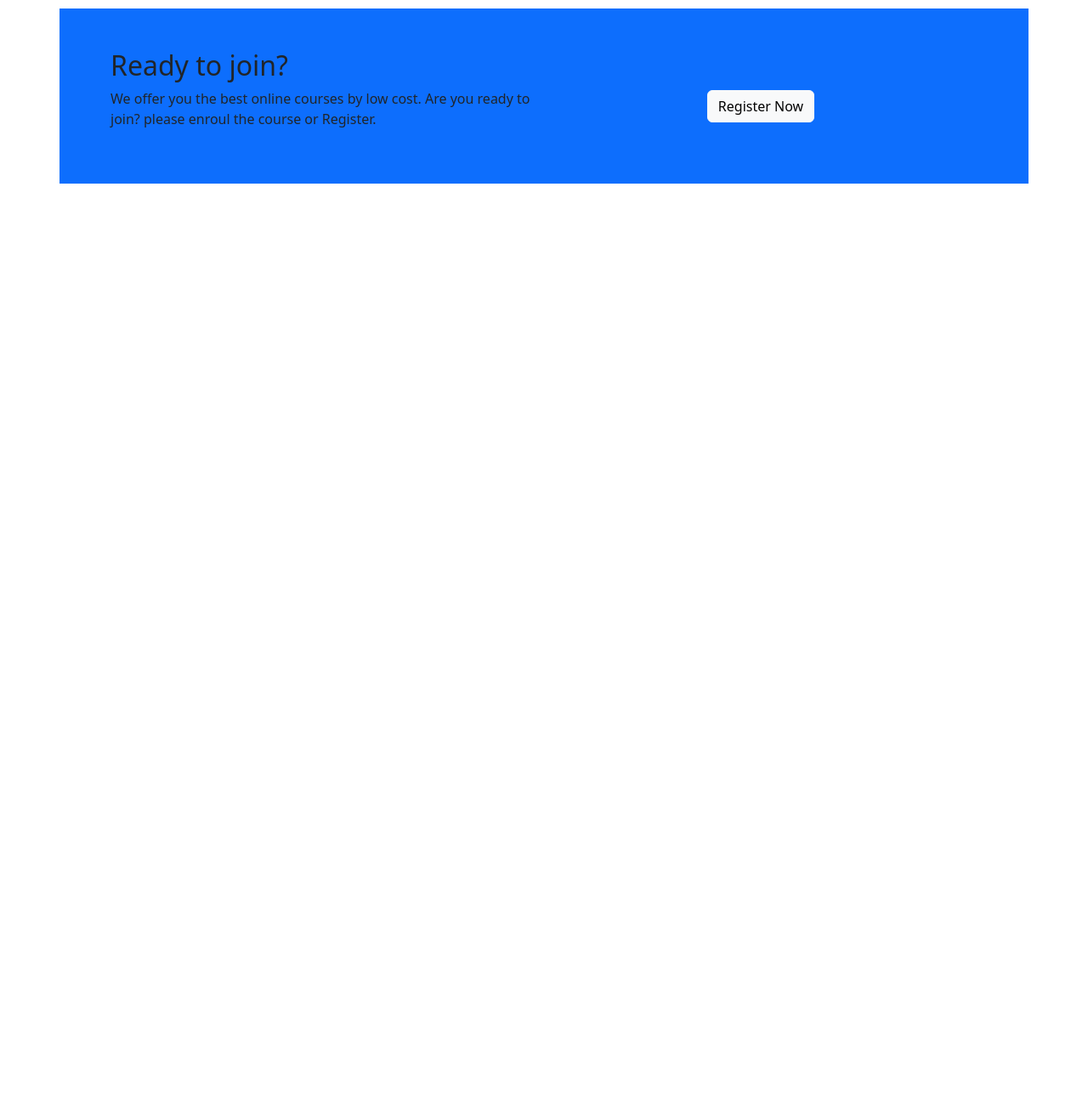
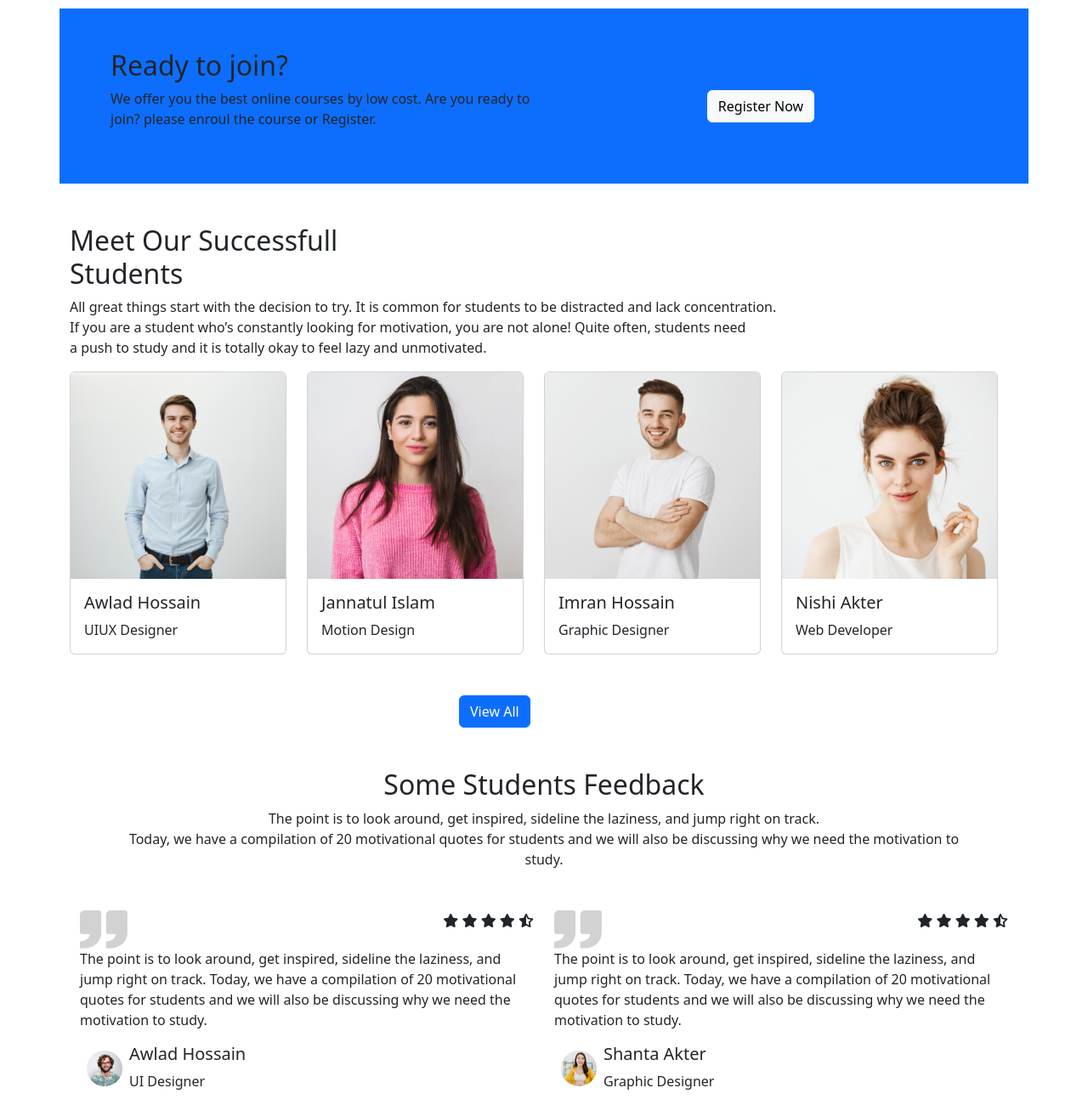
Before and after one commit to akadercox/e-learning, a plain HTML site: page index.html in a window 1280 px wide. Shown: the part 2377-3677 px from the top of the page at 85% size. Before the commit the page ends 2593 px from the top, so only its background shows below. Drawn offline with nearby package versions, Linux system fonts and the light colour scheme.

Commit message:
feedback commit

```diff
--- a/index.html
+++ b/index.html
@@ -7,6 +7,7 @@
     <title>E-Learning</title>
     <link href="https://cdn.jsdelivr.net/npm/bootstrap@5.2.0/dist/css/bootstrap.min.css" rel="stylesheet"
         integrity="sha384-gH2yIJqKdNHPEq0n4Mqa/HGKIhSkIHeL5AyhkYV8i59U5AR6csBvApHHNl/vI1Bx" crossorigin="anonymous">
+        <script src="https://kit.fontawesome.com/8a90567f10.js" crossorigin="anonymous"></script>
 </head>
 
 <body>
@@ -236,6 +237,109 @@
 
     </section>
     <!-- Ready to join Section End -->
+    <!-- Student Section Start  -->
+    <section class="container pt-5">
+       <div class="text-sm-center text-md-start text-lg-start">
+        <h2>Meet Our Successfull <br> Students</h2>
+        <p>All great things start with the decision to try. It is common for students to be distracted and lack concentration. <br> If you are a student who’s constantly looking for motivation, you are not alone! Quite often, students need <br> a push to study and it is totally okay to feel lazy and unmotivated.</p>
+       </div>
+        <div class="row row-cols-1 row-cols-md-2 row-cols-lg-4 g-4 w-100">
+            <div class="col">
+              <div class="card">
+                <img src="images/student/student-1.png" class="card-img-top w-100" alt="...">
+                <div class="card-body">
+                  <h5 class="card-title">Awlad Hossain</h5>
+                  <p class="card-text">UIUX Designer</p>
+                </div>
+              </div>
+            </div>
+            <div class="col">
+              <div class="card">
+                <img src="images/student/student-2.png" class="card-img-top w-100" alt="...">
+                <div class="card-body">
+                  <h5 class="card-title">Jannatul Islam</h5>
+                  <p class="card-text">Motion Design</p>
+                </div>
+              </div>
+            </div>
+            <div class="col">
+              <div class="card">
+                <img src="images/student/student-3.png" class="card-img-top w100" alt="...">
+                <div class="card-body">
+                  <h5 class="card-title">Imran Hossain</h5>
+                  <p class="card-text">Graphic Designer</p>
+                </div>
+              </div>
+            </div>
+            <div class="col">
+              <div class="card">
+                <img src="images/student/student-4.png" class="card-img-top w100" alt="...">
+                <div class="card-body">
+                  <h5 class="card-title">Nishi Akter</h5>
+                  <p class="card-text">Web Developer</p>
+                </div>
+              </div>
+            </div>
+          </div>
+          <div class="m-5 mx-auto" style="width: 200px;">
+            <button type="button" class="btn btn-primary">View All</button>
+
+          </div>
+    </section>
+    <!-- Student Section End -->
+    <!-- Student feedback Section Start  -->
+    <section class="container">
+        <div class="m-5 text-center">
+            <h2>Some Students Feedback</h2>
+            <p>The point is to look around, get inspired, sideline the laziness, and jump right on track. <br> Today, we have a compilation of 20 motivational quotes for students and we will also be discussing why we need the motivation to study.</p>
+        </div>
+        <div class="container text-start">
+            <div class="row flex-sm-column flex-md-column flex-lg-row">
+              <div class="col">
+                <div class="d-flex justify-content-between">
+                    <div><img src="images/comma.png" alt=""></div>
+                    <div>
+                        <i class="fa-solid fa-star"></i>
+                        <i class="fa-solid fa-star"></i>
+                        <i class="fa-solid fa-star"></i>
+                        <i class="fa-solid fa-star"></i>
+                        <i class="fa-solid fa-star-half-stroke"></i>
+                    </div>
+                </div>
+                <p>The point is to look around, get inspired, sideline the laziness, and jump right on track. Today, we have a compilation of 20 motivational quotes for students and we will also be discussing why we need the motivation to study.</p>
+                <div class="d-flex">
+                    <div><img src="images/student/student-5.png" class="p-2" alt=""></div>
+                    <div >
+                        <h5>Awlad Hossain</h5>
+                        <p>UI Designer</p>
+                    </div>
+                </div>
+              </div>
+              <div class="col">
+                <div class="d-flex justify-content-between">
+                    <div><img src="images/comma.png" alt=""></div>
+                    <div>
+                        <i class="fa-solid fa-star"></i>
+                        <i class="fa-solid fa-star"></i>
+                        <i class="fa-solid fa-star"></i>
+                        <i class="fa-solid fa-star"></i>
+                        <i class="fa-solid fa-star-half-stroke"></i>
+                    </div>
+                </div>
+                <p>The point is to look around, get inspired, sideline the laziness, and jump right on track. Today, we have a compilation of 20 motivational quotes for students and we will also be discussing why we need the motivation to study.</p>
+                <div class="d-flex">
+                    <div><img src="images/student/student-6.png" class="p-2" alt=""></div>
+                    <div >
+                        <h5>Shanta Akter</h5>
+                        <p>Graphic Designer</p>
+                    </div>
+                </div>
+              </div>
+            </div>
+          </div>
+    </section>
+
+    <!-- Student feedback Section End -->
 
 
 
```
